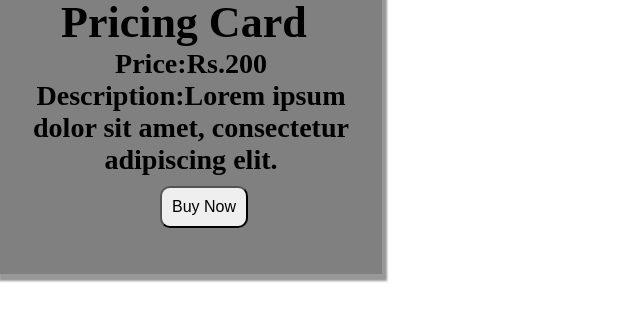
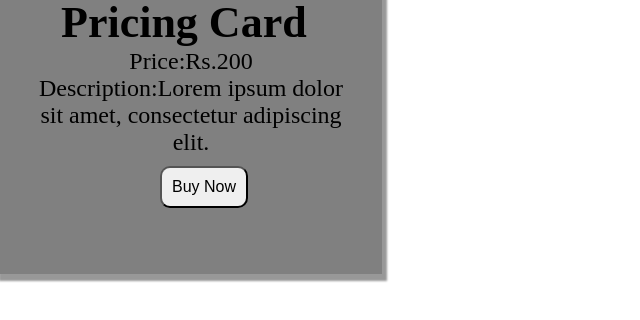
Before and after one commit to acciojob/pricing-card-srimythri1018, a website: page main.html in a window 1280 px wide. Shown: the part 238-558 px from the top of the page, without its empty margins (0-640 px from the left). Drawn offline with Linux system fonts and the light colour scheme.

Commit message:
created a submission

```diff
--- a/main.html
+++ b/main.html
@@ -15,11 +15,11 @@
 			<h1>Pricing Card</h1>
 		</div>
 		<div class="content">
-			<h3>Price:Rs.200</h3>
-			<h3>Description:Lorem
+			<p>Price:Rs.200</p>
+			<p>Description:Lorem
 			ipsum dolor sit amet,
 			consectetur adipiscing
-				elit.</h3>
+				elit.</p>
 
 		</div>
 		<button>Buy Now</button>
```
